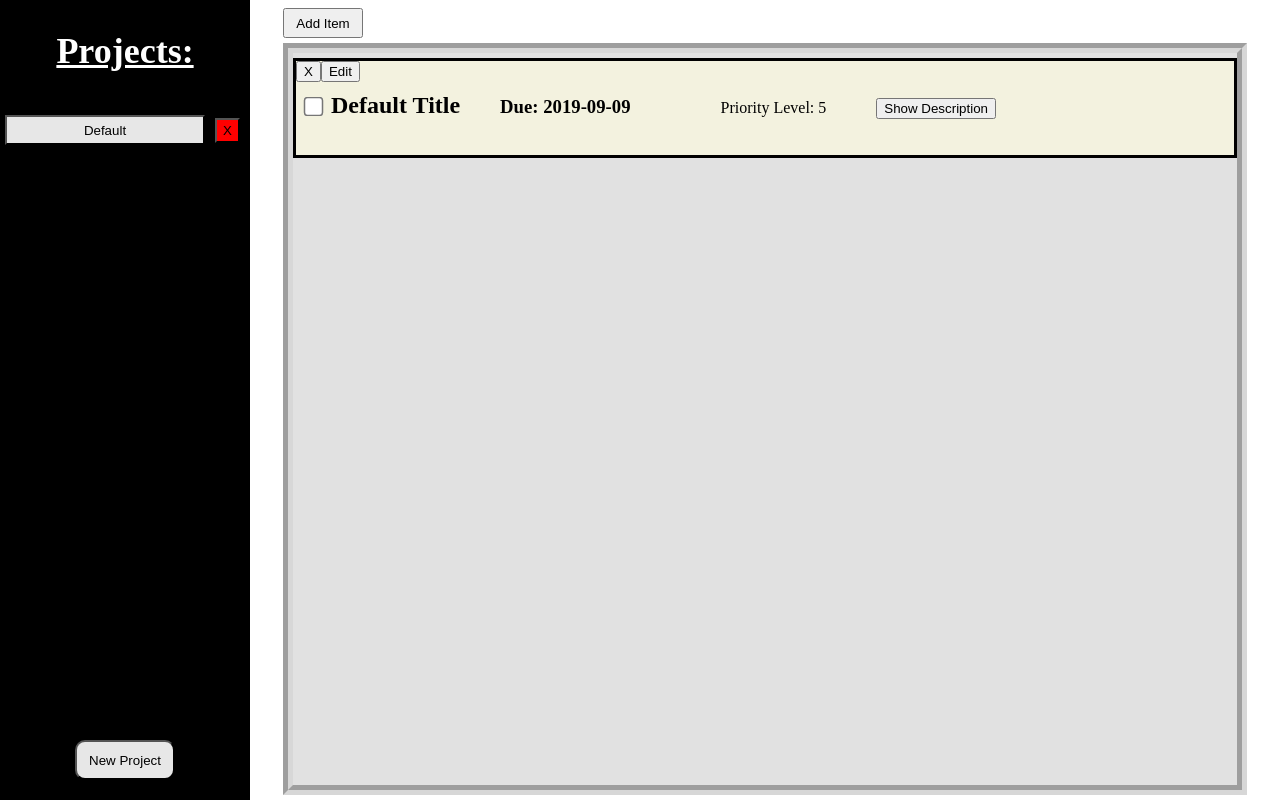
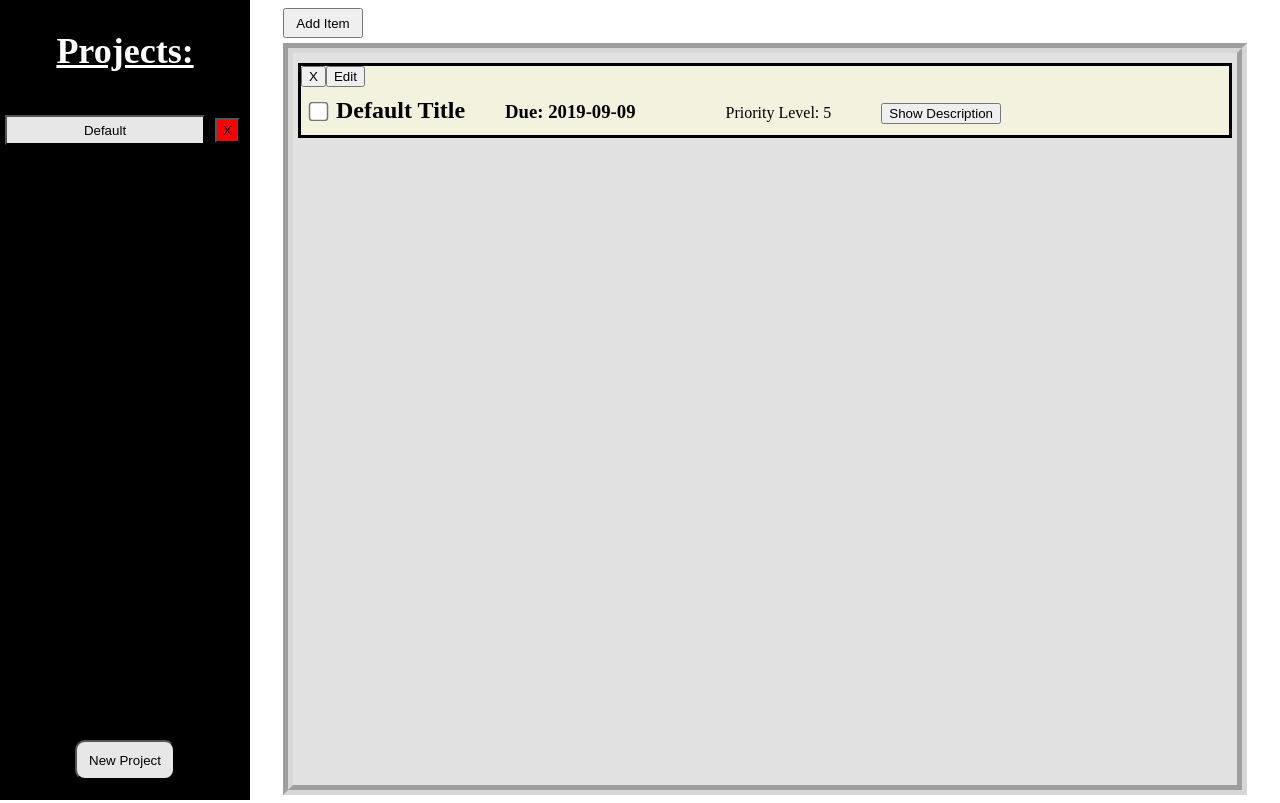
Before and after one commit to bollinca/to-do-list, a plain HTML site: page index.html in a window 1280 px wide. Both pictures are taken after a click on the button "Add Item". Drawn offline with Linux system fonts and the light colour scheme.

Commit message:
Fix formatting to make to-do expansion functino properly

```diff
--- a/styles.css
+++ b/styles.css
@@ -7,11 +7,8 @@
 }
 
 .grid {
-    display: grid;
     background-color: rgba(211, 211, 211, 0.678);
-    grid-template-rows: repeat(auto-fit, minmax(100px, 100px));
-    grid-gap: 5px 0px;
-    margin: 0px 25px 0px 275px;
+    margin: 0px 25px 5px 275px;
     padding: 5px 0;
     height: 94vh;
     overflow-y: auto;
@@ -21,8 +18,10 @@
 .grid-item {
     background-color: rgb(243, 242, 223);
     border: 3px solid black;
-    min-height: 100px;
+    min-height: 75px;
+    max-height: 150px;
     overflow-y: auto;
+    margin: 5px;
 }
 
 .grid-item[data-item-hidden] {
@@ -52,6 +51,7 @@ p[data-type='description'].active-description {
     visibility: visible;
     height: inherit;
     width: inherit;
+    margin-bottom: 10px;
 }
 
 .description-expander {
```
